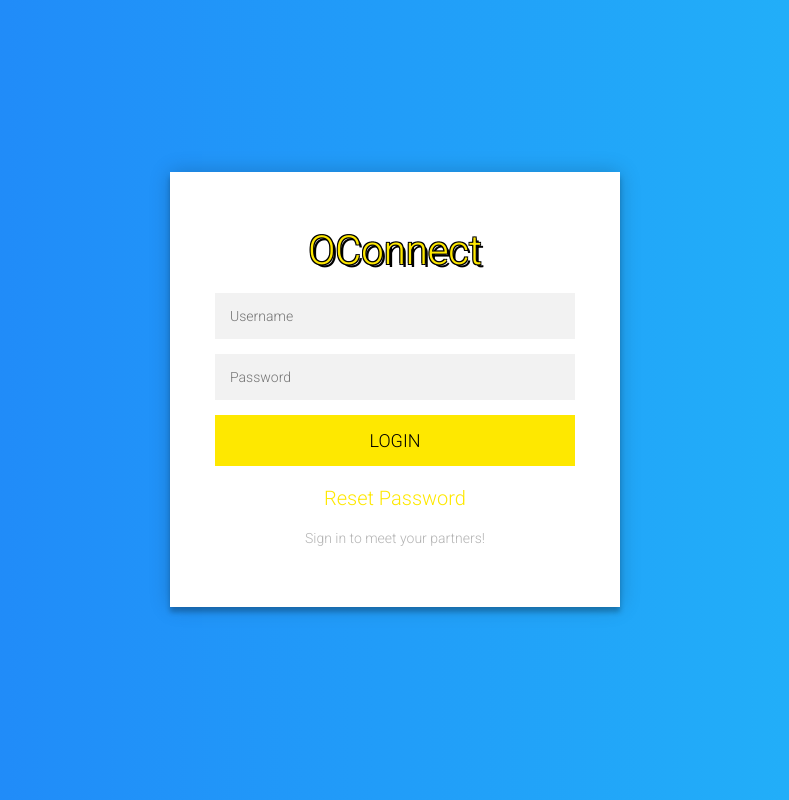
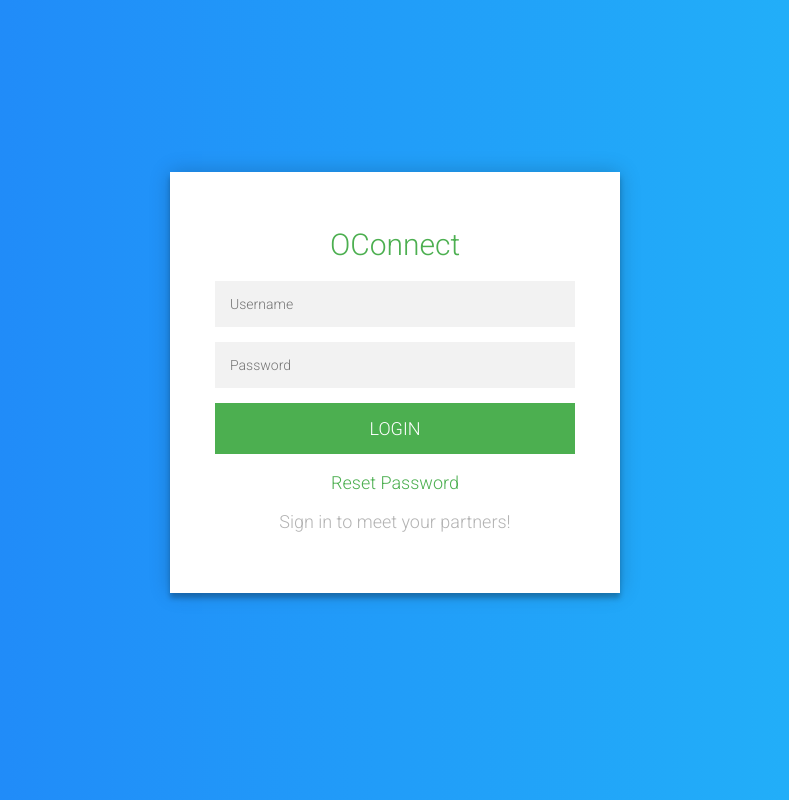
Before and after one commit to falcon24092/webProject, a plain HTML site: page index.html in a window 1280 px wide. Shown: the whole page, without its empty margins (245-1034 px from the left). Drawn offline with Linux system fonts and the light colour scheme.

Commit message:
Change Style Again

```diff
--- a/CSS/style.css
+++ b/CSS/style.css
@@ -30,40 +30,32 @@
   font-family: "Roboto", sans-serif;
   text-transform: uppercase;
   outline: 0;
-  background: #FEE800;
+  background: #4CAF50;
   width: 100%;
   border: 0;
   padding: 15px;
-  color: #000000;
+  color: #FFFFFF;
   font-size: 18px;
-
   -webkit-transition: all 0.3 ease;
   transition: all 0.3 ease;
   cursor: pointer;
 }
 .form button:hover,.form button:active,.form button:focus {
-  background: #BFB010;
+  background: #43A047;
 }
 .form .message {
-  margin: 20px 0 0;
+  margin: 18px 0 0;
   color: #b3b3b3;
-  font-size: 14px;
+  font-size: 18px;
 }
 .form .topic {
   margin: 10px 0 0;
-  color: #FEE800;
-  font-size: 40px;
-  text-shadow:
-  3px 3px 0 #000,
--1px -1px 0 #000,
- 1px -1px 0 #000,
- -1px 1px 0 #000,
-  1px 1px 0 #000;
-
+  color: #4CAF50;
+  font-size: 30px;
 }
 .form .message a {
-  color: #FEE800;
-  font-size: 20px;
+  color: #4CAF50;
+  font-size: 18px;
   text-decoration: none;
 }
 .form .register-form {
```
